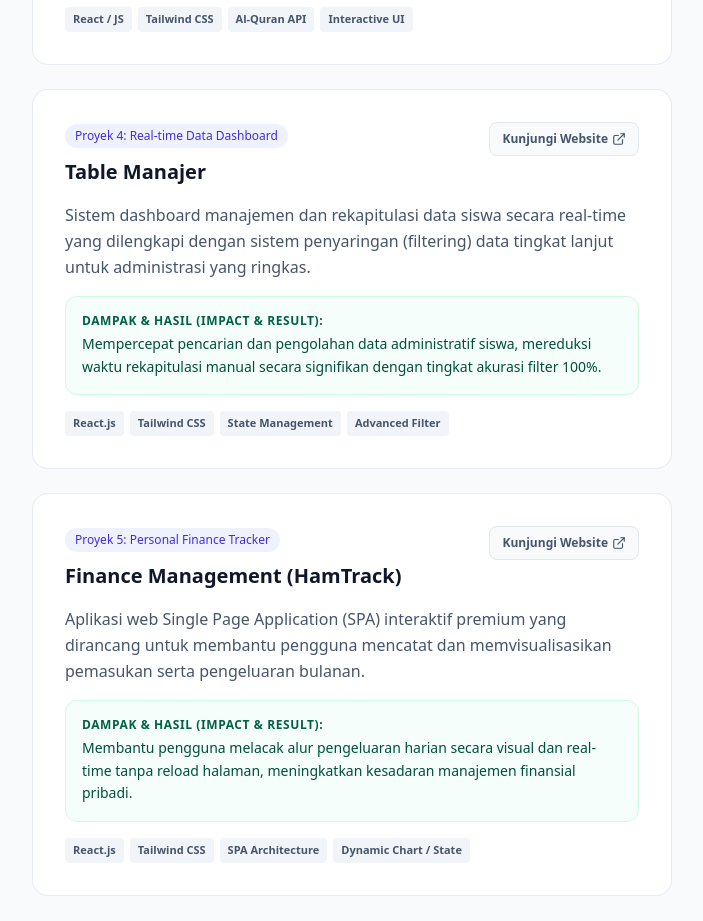
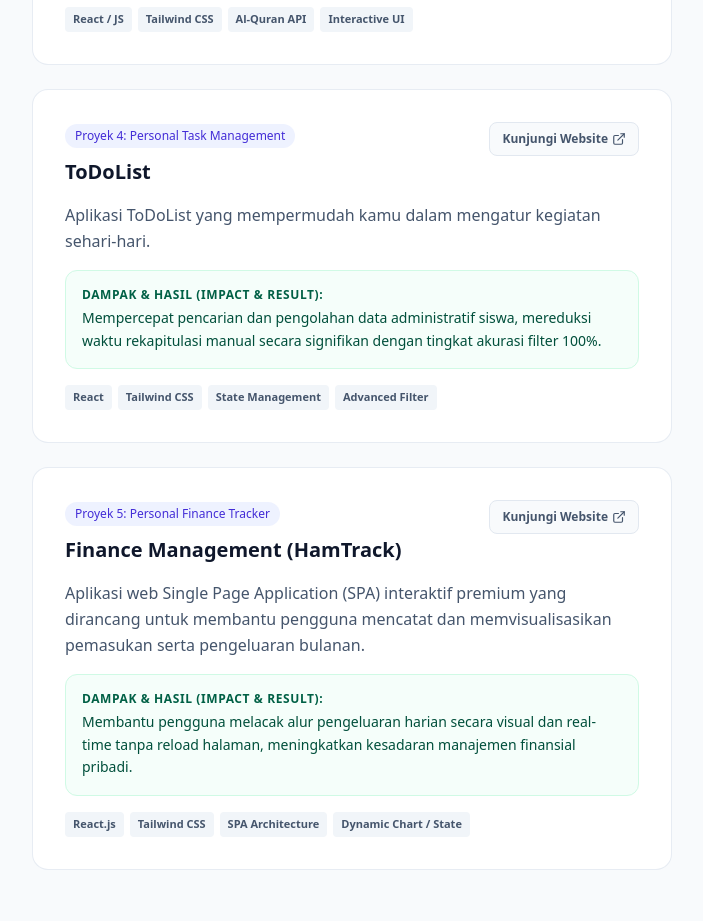
Before and after one commit to hammam09/my-profil-fe, a React (Vite) app: page / in a window 1280 px wide. Shown: the part 2800-3721 px from the top of the page, without its empty margins (48-751 px from the left). Built offline with nearby package versions, Linux system fonts and the light colour scheme.

Commit message:
feat: initialize React portfolio application with personal profile and project showcase components

```diff
--- a/src/App.tsx
+++ b/src/App.tsx
@@ -84,10 +84,10 @@ export default function App() {
     },
     {
       id: 'proj-4',
-      title: 'Table Manajer',
-      category: 'Real-time Data Dashboard',
-      desc: 'Sistem dashboard manajemen dan rekapitulasi data siswa secara real-time yang dilengkapi dengan sistem penyaringan (filtering) data tingkat lanjut untuk administrasi yang ringkas.',
-      tech: ['React.js', 'Tailwind CSS', 'State Management', 'Advanced Filter'],
+      title: 'ToDoList',
+      category: 'Personal Task Management',
+      desc: 'Aplikasi ToDoList yang mempermudah kamu dalam mengatur kegiatan sehari-hari.',
+      tech: ['React', 'Tailwind CSS', 'State Management', 'Advanced Filter'],
       link: 'https://tabel-data-siswa.netlify.app/',
       impact: 'Mempercepat pencarian dan pengolahan data administratif siswa, mereduksi waktu rekapitulasi manual secara signifikan dengan tingkat akurasi filter 100%.'
     },
```
